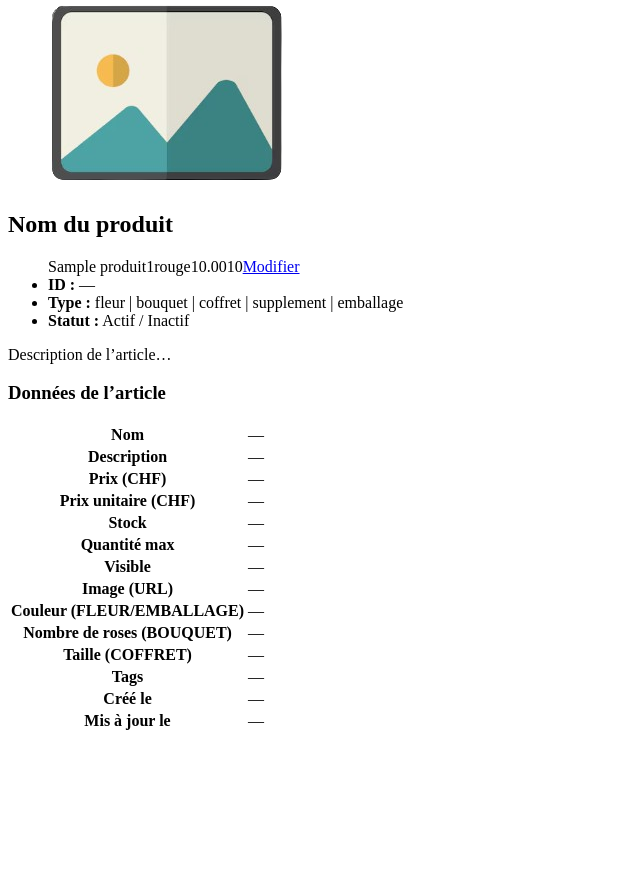
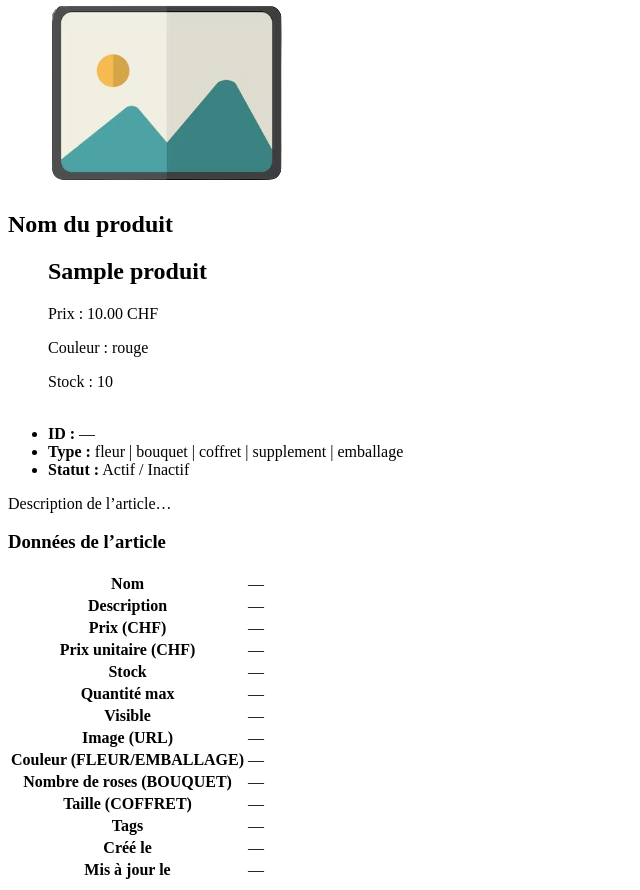
Before and after one commit to esig-ge/projet-2025-ama, a PHP site: page /admin_modifier_article.php in a window 1280 px wide. Shown: the part 107-997 px from the top of the page, without its empty margins (0-640 px from the left). Before the commit the page ends 837 px from the top, so only its background shows below. Run offline with PHP 8.4, Linux system fonts and the light colour scheme; tables that the repository leaves empty hold one stand-in row (values such as "Sample post").

Commit message:
traitement des données dans modifier article

```diff
--- a/site/pages/admin_modifier_article.php
+++ b/site/pages/admin_modifier_article.php
@@ -149,12 +149,11 @@ function recup_donnee_emballage(PDO $pdo): array {
             <?php
             $fleurs = recup_donnee_fleur($pdo);
             foreach ($fleurs as $fleur) {
-                echo '<td>' . htmlspecialchars($fleur['PRO_NOM']) . '</td>';
-                echo '<td>' . htmlspecialchars($fleur['PRO_ID']) . '</td>';
-                echo '<td>' . htmlspecialchars($fleur['FLE_COULEUR'] ?? '-') . '</td>';
-                echo '<td>' . htmlspecialchars($fleur['PRO_PRIX'] ?? '-') . '</td>';
-                echo '<td>' . htmlspecialchars($fleur['FLE_QTE_STOCK'] ?? '-') . '</td>';
-                echo '<td><a href="admin_modifier_article.php?type=fleur&id=">Modifier</a></td>';
+                echo "<h2>" . htmlspecialchars($fleur['PRO_NOM']) . "</h2>";
+                echo "<p>Prix : " . htmlspecialchars($fleur['PRO_PRIX']) . " CHF</p>";
+                echo "<p>Couleur : " . htmlspecialchars($fleur['FLE_COULEUR'] ?? '-') . "</p>";
+                echo "<p>Stock : " . htmlspecialchars($fleur['FLE_QTE_STOCK'] ?? 0) . "</p>";
+                echo '<br>';
             }
             ?>
             <li><strong>ID :</strong> <span data-field="id">—</span></li>
```
